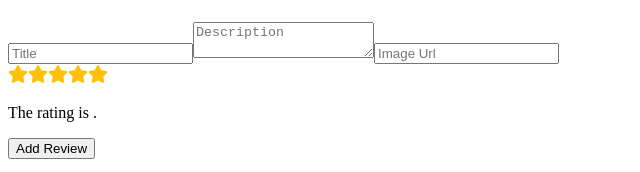
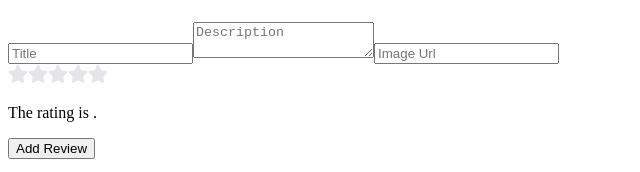
Before and after one commit to hanseneg/review-app, a React (Create React App) app in the folder client/parts-review/: page /profile in a window 1280 px wide. Shown: the part 128-300 px from the top of the page, without its empty margins (0-640 px from the left). Built offline with nearby package versions, Linux system fonts and the light colour scheme; no server answers; sample sign-in values are in the browser's storage.

Commit message:
commit15

```diff
--- a/client/parts-review/src/components/Review.js
+++ b/client/parts-review/src/components/Review.js
@@ -6,7 +6,7 @@ import { UserContext } from '../context/UserProvider'
 //in public page all reviews are shown and in profile page only user's reviews are shown
 
 export default function Review(props){
-    const { title, description, _id, imgUrl, upVotes, downVotes } = props
+    const { title, description, _id, imgUrl, rating, upVotes, downVotes } = props
 
 
 
@@ -65,7 +65,7 @@ export default function Review(props){
             <hr className='hr'/>
             <h2>{title}</h2>
             <p>Review left by: {username}</p>
-            <p>{/* {rating} */}2 stars.</p>
+            <p>{rating} stars.</p>
             <p className='description'>{description}</p>
             <img src={imgUrl} alt={imgUrl} width={300}/>
             <p>Is this review helpful?</p>
--- a/client/parts-review/src/components/ReviewForm.js
+++ b/client/parts-review/src/components/ReviewForm.js
@@ -1,7 +1,7 @@
 import React, { useState, useContext } from 'react'
-import { FaStar } from 'react-icons/fa'
+//import { FaStar } from 'react-icons/fa'
 import { UserContext } from '../context/UserProvider'
-//import Star from './Star'
+import Star from './Star'
 
 //form to submit a new review
 
@@ -9,11 +9,11 @@ export default function ReviewForm(props){
   //const { _id } = props
   const { addReview } = useContext(UserContext)
 
-  const initInputs = { title: "", description: "", imgUrl: "", rating: null }
+  const initInputs = { title: "", description: "", imgUrl: "", rating: 0 }
   const [inputs, setInputs] = useState(initInputs)
 
-  //const [rating, setRating] = useState(null)
-  const [hover, setHover] = useState(null)
+
+
 
   function handleChange(e){
     const {name, value} = e.target
@@ -49,33 +49,16 @@ export default function ReviewForm(props){
         value={inputs.imgUrl}
         onChange={handleChange}
         placeholder='Image Url'/>
-
-      <div>
-          {[...Array(5)].map((star, i) => {
-              const rating = i + 1
-
-              return (
-                  <label>
-                      <input
-                          type='radio'
-                          name='rating'
-                          value={inputs.rating}
-                          className='star'
-                          onClick={() => setInputs(rating)}
-                      />
-                      <FaStar
-                          color={rating <= (hover || rating) ? "#ffc107" : "#e4e5e9"}
-                          onMouseEnter={() => setHover(rating)}
-                          onMouseLeave={() => setHover(null)}
-                          size={20}/>
-                  </label>
-              )
-          })}
-          <p>The rating is {/* {rating} */}.</p>
-      </div>
-
-
+      <Star />
       <button className='button'>Add Review</button>
     </form>
   )
 }
+
+
+
+
+
+// function setRating(rating){
+  //     setInputs({rating: rating})
+  // }
--- a/client/parts-review/src/components/Star.js
+++ b/client/parts-review/src/components/Star.js
@@ -1,7 +1,10 @@
 import React, { useState } from 'react'
 import { FaStar } from 'react-icons/fa'
 
-export default function Star() {
+export default function Star(props) {
+
+
+
     const [rating, setRating] = useState(null)
     const [hover, setHover] = useState(null)
 
--- a/client/parts-review/src/context/UserProvider.js
+++ b/client/parts-review/src/context/UserProvider.js
@@ -107,20 +107,17 @@ export default function UserProvider(props){
             .catch(err => console.log(err.response.data.errMsg))
     }
 
-    function getReviewComments(reviewId) {
-      return userAxios.get(`/api/comment/review/${reviewId}`)
-            //.then(res => setReviewComments(prevComment => [...prevComment, ...res.data]))
-            //.then(res => setReviewComments(res.data))
-            .then(res => res.data)
-            .catch(err => console.log(err.response.data.errMsg))
-    }
+    // function getReviewComments(reviewId) {
+    //   return userAxios.get(`/api/comment/review/${reviewId}`)
+    //         .then(res => res.data)
+    //         .catch(err => console.log(err.response.data.errMsg))
+    // }
 
-    function addComment(newComment, reviewId) {
-       return userAxios.post(`/api/comment/${reviewId}`, newComment)
-            //.then(res => setReviewComments(prevComment => [...prevComment, ...res.data]))
-            .then(res => res.data)
-            .catch(err => console.log(err.response.data.errMsg))
-    }
+    // function addComment(newComment, reviewId) {
+    //    return userAxios.post(`/api/comment/${reviewId}`, newComment)
+    //         .then(res => res.data)
+    //         .catch(err => console.log(err.response.data.errMsg))
+    // }
 
     //fix this to show votes in profile page without having to refresh
 
@@ -159,8 +156,8 @@ export default function UserProvider(props){
                 getUserReviews: React.useCallback(getUserReviews, []),
                 addReview,
                 //reviewComments,
-                getReviewComments: React.useCallback(getReviewComments, []),
-                addComment,
+                //getReviewComments: React.useCallback(getReviewComments, []),
+                //addComment,
                 resetAuthError,
                 upVote,
                 downVote
```
